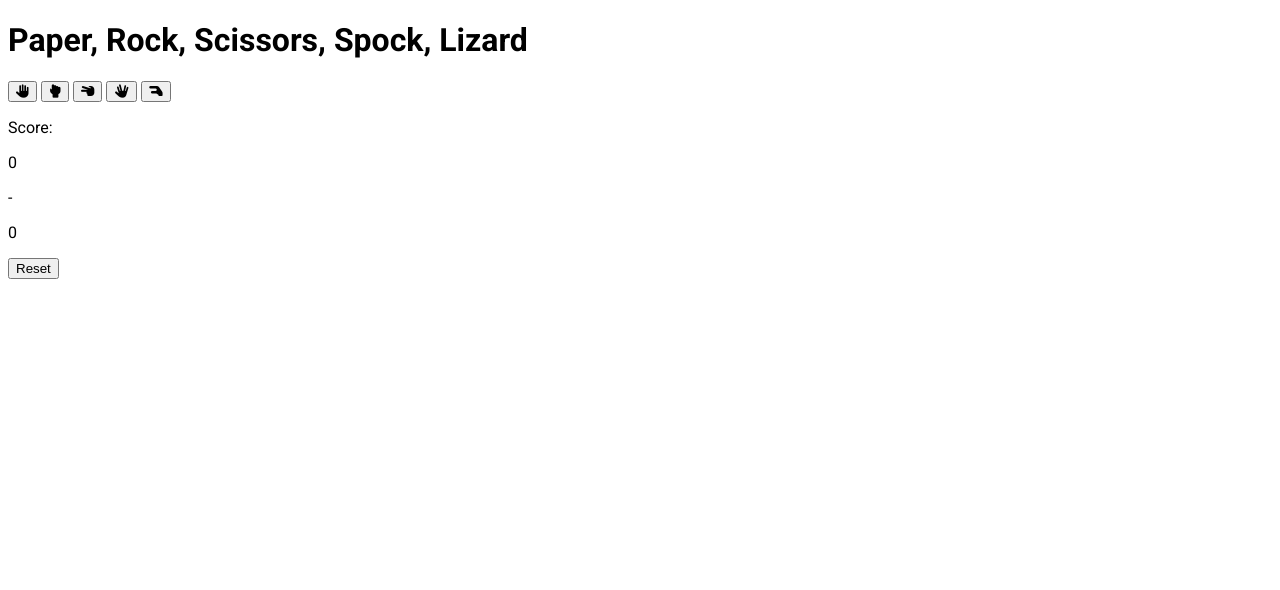
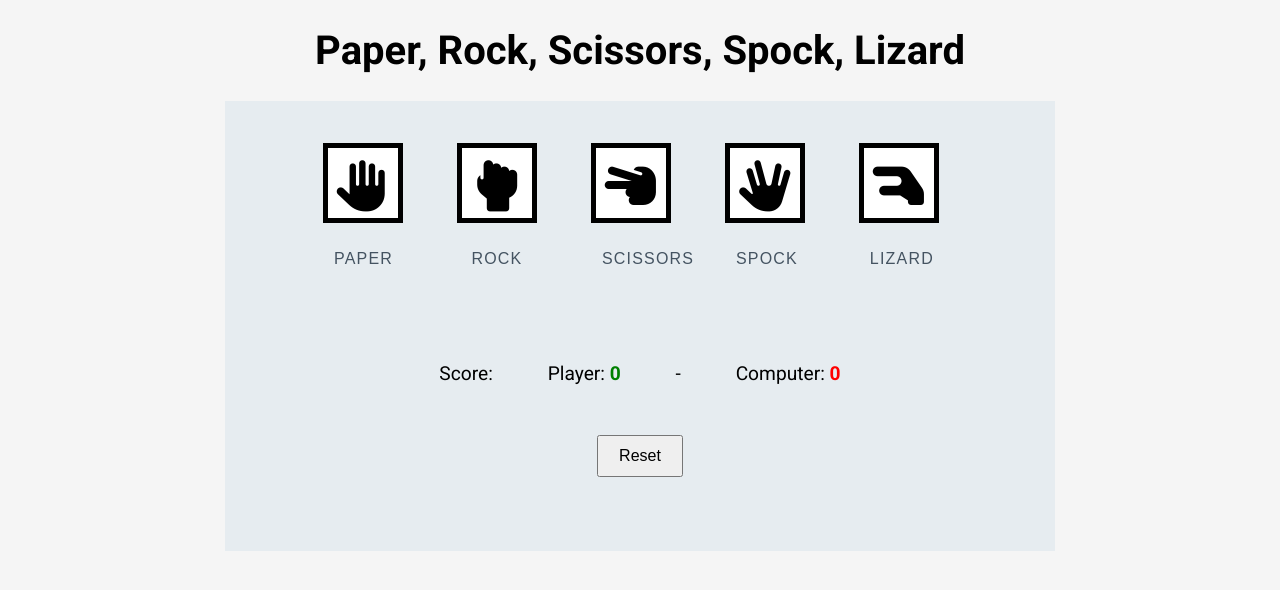
Before and after one commit to Dasmix/RPSSL, a plain HTML site: page index.html in a window 1280 px wide. Drawn offline with Linux system fonts and the light colour scheme.

Commit message:
add basic style

```diff
--- a/assets/css/style.css
+++ b/assets/css/style.css
@@ -1,4 +1,98 @@
 body {
     font-family: "Roboto", sans-serif;
+    background-color: whitesmoke;
 
 }
+
+.heading {
+    text-align: center;
+    font-size: 2.5rem;
+}
+
+.game-area {
+    background-color: #E6ECF0;
+    box-sizing: border-box;
+    width: 90%;
+    height: 65vh;
+    max-height: 450px;
+    max-width: 830px;
+    margin-left: auto;
+    margin-right: auto;
+    padding: 1%;
+}
+
+.options {
+    width: 85%;
+    margin: 30px auto;
+}
+
+
+.btn {
+    width: 220px;
+    height: 60px;
+    text-transform: uppercase;
+    letter-spacing: 1.2px;
+
+}
+
+.btn:focus {
+    outline: none;
+}
+
+.btn--big {
+    padding-top: 10px;
+    background-color: white;
+    border: 5px solid;
+    width: 80px;
+    height: 80px;
+    font-size: 3.2rem;
+    margin: 0 25px;
+    transition: all 0.5s;
+}
+
+.btn--big::after {
+    content: attr(data-type);
+    font-size: 1rem;
+    color: #445361;
+    position: relative;
+
+}
+
+#result {
+    font-size: 1.5rem;
+    font-weight: bold;
+    margin-bottom: 10px;
+}
+
+.scores {
+    display: inline-block;
+    padding: 25px;
+}
+
+.score-area {
+    margin: 5px auto;
+    width: 80%;
+    font-size: 1.2rem;
+    padding-top: 20px;
+    text-align: center;
+}
+
+#player-score {
+    color: green;
+    font-weight: bold;
+}
+
+#computer-score {
+    color: red;
+    font-weight: bold;
+}
+
+#reset {
+    padding: 10px 20px;
+    margin: 0 5px;
+    font-size: 1rem;
+}
+
+.reset {
+    text-align: center;
+}
--- a/assets/js/script.js
+++ b/assets/js/script.js
@@ -0,0 +1,3 @@
+let options = ['paper', 'rock', 'scissors', 'spock', 'lizard'];
+let playerScore = 0;
+let computerScore = 0;
--- a/index.html
+++ b/index.html
@@ -18,33 +18,35 @@
 </head>
 
 <body>
+    <h1 class="heading">Paper, Rock, Scissors, Spock, Lizard</h1>
     <div class="game-area">
-        <h1>Paper, Rock, Scissors, Spock, Lizard</h1>
         <div class="options">
-            <button aria-label="paper" id="paper">
+            <button aria-label="paper" data-type="Paper" id="paper" class="btn btn--big">
                 <i class="fa-solid fa-hand"></i>
             </button>
-            <button aria-label="rock" id="rock">
+            <button aria-label="rock" data-type="Rock" id="rock" class="btn btn--big">
                 <i class="fa-solid fa-hand-back-fist"></i>
             </button>
-            <button aria-label="scissors" id="scissors">
+            <button aria-label="scissors" data-type="Scissors" id="scissors" class="btn btn--big">
                 <i class="fa-solid fa-hand-scissors"></i>
             </button>
-            <button aria-label="spock" id="spock">
+            <button aria-label="spock" data-type="Spock" id="spock" class="btn btn--big">
                 <i class="fa-solid fa-hand-spock"></i>
             </button>
-            <button aria-label="lizard" id="lizard">
+            <button aria-label="lizard" data-type="Lizard" id="lizard" class="btn btn--big">
                 <i class="fa-solid fa-hand-lizard"></i>
             </button>
         </div>
         <div id="result"></div>
-        <div class="score">
-            <p>Score:</p>
-            <p id="player-score"><span>0</span></p>
-            <p>-</p>
-            <p id="computer-score"><span>0</span></p>
+        <div class="score-area">
+            <p class="scores">Score:</p>
+            <p class="scores">Player: <span id="player-score">0</span></p>
+            <p class="scores">-</p>
+            <p class="scores">Computer: <span id="computer-score">0</span></p>
         </div>
+        <div class="reset">
         <button id="reset">Reset</button>
+        </div>
     </div>
     <script src="assets/js/script.js"></script>
     <script src="https://kit.fontawesome.com/6f2dfeee83.js" crossorigin="anonymous"></script>
```
Also changed, not shown: site.webmanifest.
